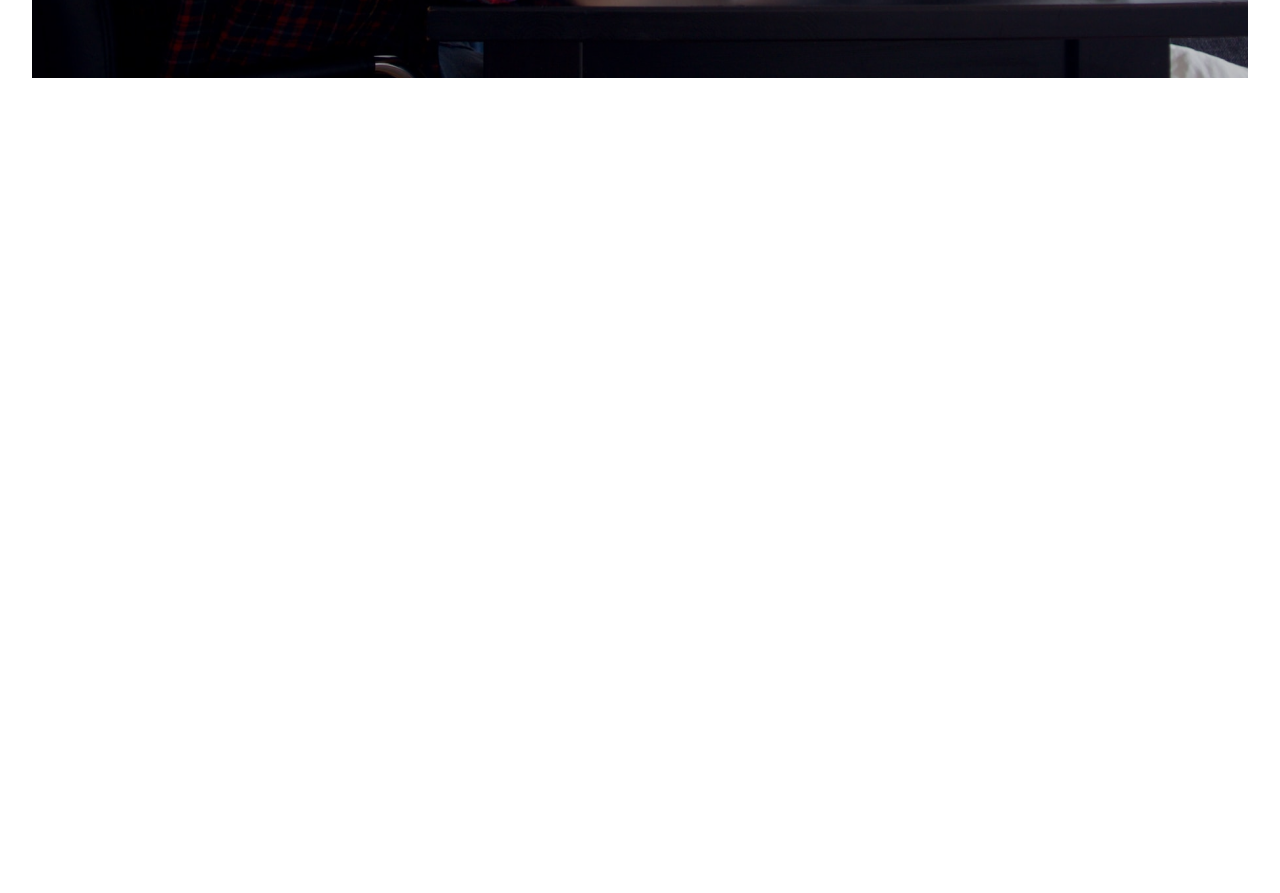
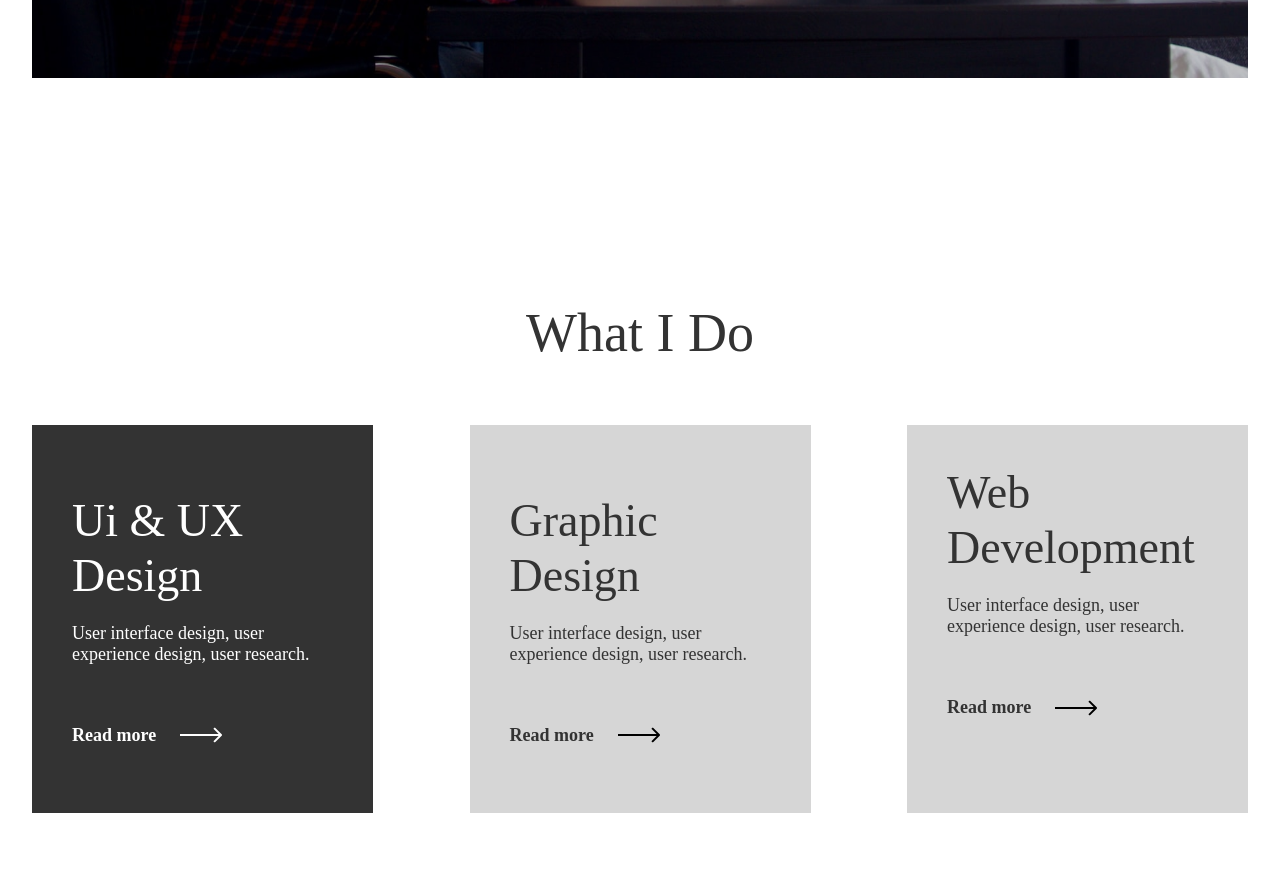
Before and after one commit to coderHTMLcss/portfolio, a website built with Parcel: page index.html in a window 1280 px wide. Shown: the part 2009-2902 px from the top of the page. Before the commit the page ends 2230 px from the top, so only its background shows below. Built offline with nearby package versions, Linux system fonts and the light colour scheme.

Commit message:
create experience section

```diff
--- a/index.html
+++ b/index.html
@@ -5,6 +5,7 @@
     <meta charset="UTF-8">
     <meta http-equiv="X-UA-Compatible" content="IE=edge">
     <meta name="viewport" content="width=device-width, initial-scale=1.0">
+
     <link rel="stylesheet" href="./scss/reset.scss">
     <link rel="stylesheet" href="./scss/style.scss">
     <title>Portfolio</title>
@@ -210,7 +211,75 @@
             </a>
 
         </section>
+
+        <section class="experience container">
+            <h2 class="section-title">What I Do</h2>
+            <div class="experience-swiper">
+
+                <div class="experience-content">
+                    <div class="experience-card">
+                        <h2 class="experience-card__title">
+                            Ui & UX Design
+                        </h2>
+                        <p class="experience-card__subtitle">
+                            User interface design, user experience design, user research.
+                        </p>
+                        <a href="#" class="arrow-link arrow-link--white">
+                            Read more
+                            <figure class="arrow-link__svg">
+                                <svg width="42" height="16" viewBox="0 0 42 16" xmlns="http://www.w3.org/2000/svg">
+                                    <path
+                                        d="M41.7071 8.70711C42.0976 8.31658 42.0976 7.68342 41.7071 7.29289L35.3431 0.928932C34.9526 0.538408 34.3195 0.538408 33.9289 0.928932C33.5384 1.31946 33.5384 1.95262 33.9289 2.34315L39.5858 8L33.9289 13.6569C33.5384 14.0474 33.5384 14.6805 33.9289 15.0711C34.3195 15.4616 34.9526 15.4616 35.3431 15.0711L41.7071 8.70711ZM0 9H41V7H0V9Z" />
+                                </svg>
+                            </figure>
+                        </a>
+                    </div>
+
+                    <div class=" experience-card">
+                        <h2 class="experience-card__title">
+                            Graphic Design
+                        </h2>
+                        <p class="experience-card__subtitle">
+                            User interface design, user experience design, user research.
+                        </p>
+                        <a href="#" class="arrow-link">
+                            Read more
+                            <figure class="arrow-link__svg">
+                                <svg width="42" height="16" viewBox="0 0 42 16" xmlns="http://www.w3.org/2000/svg">
+                                    <path
+                                        d="M41.7071 8.70711C42.0976 8.31658 42.0976 7.68342 41.7071 7.29289L35.3431 0.928932C34.9526 0.538408 34.3195 0.538408 33.9289 0.928932C33.5384 1.31946 33.5384 1.95262 33.9289 2.34315L39.5858 8L33.9289 13.6569C33.5384 14.0474 33.5384 14.6805 33.9289 15.0711C34.3195 15.4616 34.9526 15.4616 35.3431 15.0711L41.7071 8.70711ZM0 9H41V7H0V9Z" />
+                                </svg>
+                            </figure>
+                        </a>
+                    </div>
+
+                    <div class="experience-card">
+                        <h2 class="experience-card__title">
+                            Web Development
+                        </h2>
+                        <p class="experience-card__subtitle">
+                            User interface design, user experience design, user research.
+                        </p>
+                        <a href="#" class="arrow-link">
+                            Read more
+                            <figure class="arrow-link__svg">
+                                <svg width="42" height="16" viewBox="0 0 42 16" xmlns="http://www.w3.org/2000/svg">
+                                    <path
+                                        d="M41.7071 8.70711C42.0976 8.31658 42.0976 7.68342 41.7071 7.29289L35.3431 0.928932C34.9526 0.538408 34.3195 0.538408 33.9289 0.928932C33.5384 1.31946 33.5384 1.95262 33.9289 2.34315L39.5858 8L33.9289 13.6569C33.5384 14.0474 33.5384 14.6805 33.9289 15.0711C34.3195 15.4616 34.9526 15.4616 35.3431 15.0711L41.7071 8.70711ZM0 9H41V7H0V9Z" />
+                                </svg>
+                            </figure>
+                        </a>
+                    </div>
+                </div>
+
+
+
+                <div class="swiper-pagination"></div>
+            </div>
+
+        </section>
     </main>
+
 
     <script src="./js/main.js"></script>
 </body>
--- a/js/main.js
+++ b/js/main.js
@@ -3,4 +3,4 @@ const menu = document.getElementById('active');
 
 btnActive.addEventListener('click',()=>{
     menu.classList.toggle('active')
-})
+});
--- /dev/null
+++ b/scss/section/experience.scss
@@ -0,0 +1,83 @@
+.experience {
+  padding-top: 80px;
+  padding-bottom: 80px;
+
+  & .section-title {
+    margin-bottom: 60px;
+  }
+
+  &-content {
+    position: relative;
+    display: flex;
+    flex-direction: column;
+    gap: 32px;
+    @include flex(flex-start, stretch, column);
+    column-gap: 32px;
+
+    @media screen and (min-width: $desktop) {
+      @include flex(space-between, row);
+    }
+  }
+
+  &-card {
+    background-color: $grey;
+    padding: 67.5px 20px;
+
+    @media screen and (min-width: $tablet) {
+      padding: 116px 40px;
+    }
+
+    @media screen and (min-width: $desktop) {
+      width: 341px;
+      padding: 67.5px 40px;
+    }
+
+    @media screen and (min-width: $desktop-bigger) {
+      width: 380px;
+      padding: 78px 40px;
+    }
+
+    &__title {
+      @include text(2.875em, 55px, 400, $black);
+      align-self: stretch;
+      margin-bottom: 20px;
+    }
+
+    &__subtitle {
+      @include text(1.125em, 21px, 400, $black);
+      margin-bottom: 60px;
+    }
+  }
+
+  &-card:nth-child(1) {
+    background-color: $black;
+
+    h2,
+    p {
+      color: $white;
+    }
+  }
+
+  &-card:nth-child(3) {
+    padding-top: 40px;
+    padding-bottom: 40px;
+
+    @media screen and (min-width: $tablet) {
+      padding: 116px 40px;
+    }
+
+    @media screen and (min-width: $desktop) {
+      padding: 40px;
+    }
+
+    @media screen and (min-width: $desktop-bigger) {
+      padding: 78px 40px;
+    }
+  }
+}
+
+.swiper-button {
+  margin-top: 60px;
+  @include flex(flex-end, center);
+  column-gap: 12px;
+}
--- a/scss/style.scss
+++ b/scss/style.scss
@@ -1,8 +1,10 @@
 @import "fonts.scss";
 @import "mixins.scss";
 @import "common.scss";
+@import "typografy.scss";
 @import "variables.scss";
 
 @import "section/header.scss";
 @import "section/hero.scss";
 @import "section/about.scss";
+@import "section/experience.scss";
--- /dev/null
+++ b/scss/typografy.scss
@@ -0,0 +1,32 @@
+.section {
+  &-title {
+    @include text(2.5em, 47px, 500, $black);
+    text-align: center;
+
+    @media screen and (min-width: $tablet) {
+      @include text(3.375em, 64px, 500, $black);
+    }
+
+    &--white {
+      @include text(2.5em, 47px, 500, $white);
+    }
+  }
+}
+
+.arrow-link {
+  @include flex(flex-start, center);
+  column-gap: 24px;
+  @include text(1.125em, 21px, 600, $black);
+  transition: color 0.7s;
+
+  &__svg {
+    height: 16px;
+  }
+
+  &--white {
+    color: $white;
+  }
+  &--white svg {
+    fill: $white;
+  }
+}
```
Also changed, not shown: img/icon/arrow-link.svg (added), img/icon/swiper-left.svg (added), img/icon/swiper-rigth.svg (added).
